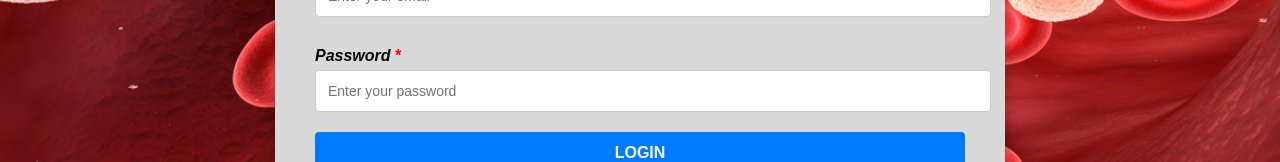
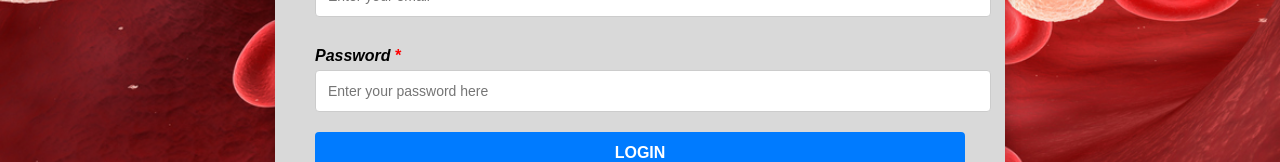
Before and after one commit to ViduniAmashani/devops_project, a React (Create React App) app in the folder frontend/: page / in a window 1280 px wide. Shown: the part 385-547 px from the top of the page. Built offline with nearby package versions, Linux system fonts and the light colour scheme.

Commit message:
changes do for frontend check

```diff
--- a/frontend/src/login.js
+++ b/frontend/src/login.js
@@ -77,7 +77,7 @@ function Login() {
               type="password"
               id="password"
               name="password"
-              placeholder="Enter your password"
+              placeholder="Enter your password here"
               required
             />
 
```
